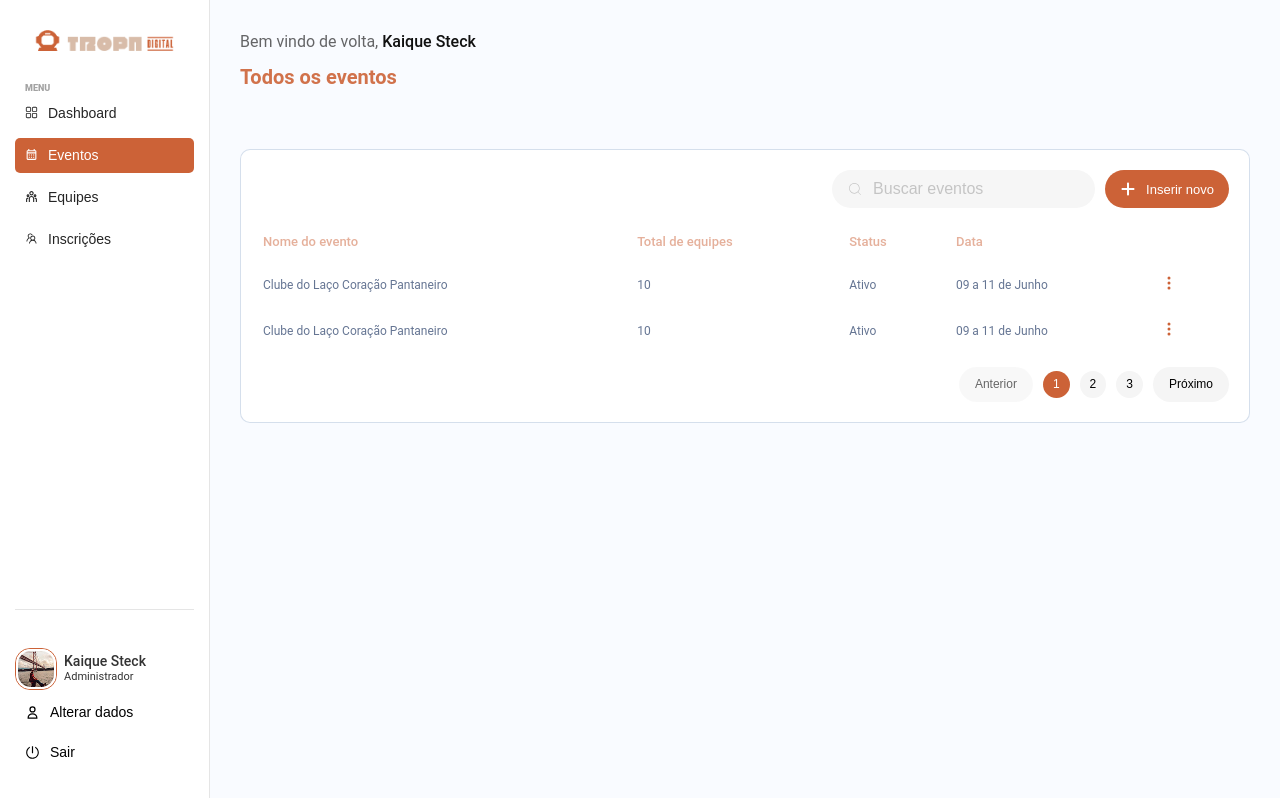
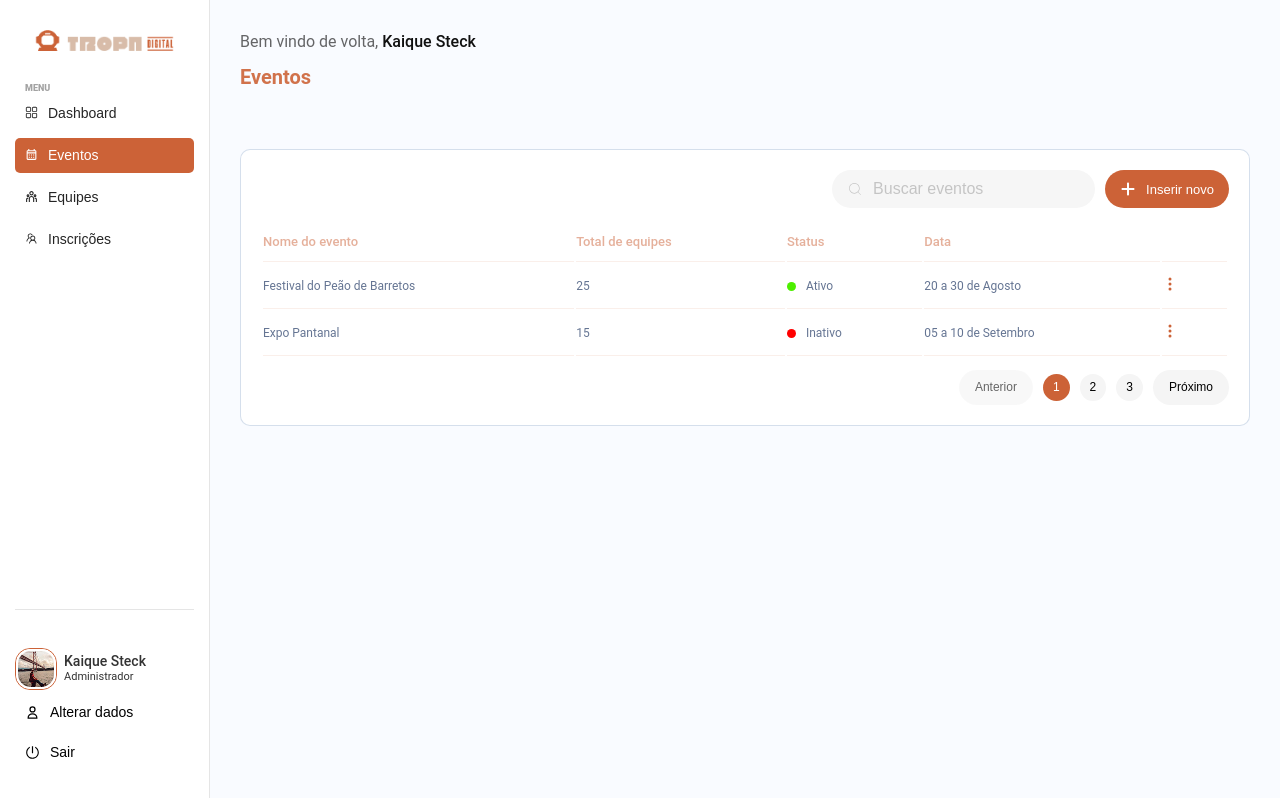
Before and after one commit to Breno-Mateus/tropa_digital, a React (Vite) app: page /workspace in a window 1280 px wide. Built offline with nearby package versions, Linux system fonts and the light colour scheme; sample sign-in values are in the browser's storage.

Commit message:
feat: update dynamic content rendering in Workspace page

```diff
--- a/src/components/cardContent/cardContent.tsx
+++ b/src/components/cardContent/cardContent.tsx
@@ -15,6 +15,7 @@ import { events } from "../../data/events";
 
 const CardContent = () => {
   const {
+    currentItems,
     currentPage,
     totalPages,
     goToPage,
@@ -36,7 +37,7 @@ const CardContent = () => {
         </AddEventButton>
       </CardActions>
 
-      <Table />
+      <Table currentItems={currentItems}/>
 
       <PaginationControls
         currentPage={currentPage}
--- a/src/components/mainView/mainView.tsx
+++ b/src/components/mainView/mainView.tsx
@@ -4,7 +4,7 @@ import {
   DescriptionText,
   HighlightText,
   PageTitle,
-  ContentSection
+  ContentSection,
 } from "./style";
 import { useSectionStore } from "../../store/sectionStore";
 import CardContent from "../cardContent/cardContent";
@@ -12,16 +12,13 @@ import CardContent from "../cardContent/cardContent";
 const MainView = () => {
   const { selectedSection } = useSectionStore();
 
-  const title =
-    selectedSection === "Eventos" ? "Todos os eventos" : selectedSection;
-
   return (
     <MainContent>
       <PageHeader>
         <DescriptionText>
           Bem vindo de volta, <HighlightText>Kaique Steck</HighlightText>
         </DescriptionText>
-        <PageTitle>{title}</PageTitle>
+        <PageTitle>{selectedSection}</PageTitle>
       </PageHeader>
 
       <ContentSection>
--- a/src/components/table/style.ts
+++ b/src/components/table/style.ts
@@ -1,33 +1,24 @@
 import styled from "styled-components";
 
-export const EventsTable = styled.table`
+export const EventsTable = styled.table``;
 
-`
+export const TableHeader = styled.thead``;
 
-export const TableHeader = styled.thead`
-
-`
-
-export const HeaderRow = styled.tr`
-
-`
+export const HeaderRow = styled.tr``;
 
 export const HeaderCell = styled.th`
   text-align: start;
   font-size: 13px;
   font-weight: 500;
-  color: #CC623780;
+  color: #cc623780;
+  border-bottom: 1px solid #cc62371a;
   line-height: 15px;
   padding: 12px 20px 12px 0px;
-`
+`;
 
-export const TableBody = styled.tbody`
+export const TableBody = styled.tbody``;
 
-`
-
-export const BodyRow = styled.tr`
-
-`
+export const BodyRow = styled.tr``;
 
 export const BodyCell = styled.td`
   text-align: start;
@@ -36,4 +27,19 @@ export const BodyCell = styled.td`
   line-height: 15px;
   color: #657593;
   padding: 12px 20px 12px 0px;
-`
+  border-bottom: 1px solid #cc62371a;
+`;
+
+export const ContainerStatus = styled.div`
+  display: flex;
+  align-items: center;
+  gap: 10px;
+`;
+
+export const CircleStatus = styled.div<{ status: string }>`
+  width: 9px;
+  height: 9px;
+  border-radius: 50%;
+  border: none;
+  background-color: ${({ status }) => (status === "Ativo" ? "#4def00" : "red")};
+`;
--- a/src/components/table/table.tsx
+++ b/src/components/table/table.tsx
@@ -6,15 +6,13 @@ import {
   TableBody,
   BodyRow,
   BodyCell,
+  ContainerStatus,
+  CircleStatus
 } from "./style";
 import { BsThreeDotsVertical } from "react-icons/bs";
-import { events } from "../../data/events";
-import { usePagination } from "../../hooks/usePagination";
+import type { TableProps } from "./type";
 
-const Table = () => {
-
-  const { currentItems } = usePagination(events, 2);
-
+const Table = ({ currentItems } : TableProps) => {
   return (
     <EventsTable>
       <TableHeader>
@@ -32,7 +30,12 @@ const Table = () => {
           <BodyRow key={event.id}>
             <BodyCell>{event.name}</BodyCell>
             <BodyCell>{event.total}</BodyCell>
-            <BodyCell>{event.status}</BodyCell>
+            <BodyCell>
+              <ContainerStatus>
+                <CircleStatus status={event.status}/>
+                {event.status}
+              </ContainerStatus>
+            </BodyCell>
             <BodyCell>{event.date}</BodyCell>
             <BodyCell>
               <BsThreeDotsVertical size={16} color="#CC6237" />
--- /dev/null
+++ b/src/components/table/type.ts
@@ -0,0 +1,5 @@
+import type { EventItem } from "../../data/events";
+
+export interface TableProps {
+  currentItems: EventItem[];
+}
--- a/src/data/events.ts
+++ b/src/data/events.ts
@@ -6,12 +6,47 @@ export interface EventItem {
   date: string;
 }
 
-
 export const events: EventItem[] = [
-  { id: 1, name: "Clube do Laço Coração Pantaneiro", total: "10", status: "Ativo", date: "09 a 11 de Junho" },
-  { id: 2, name: "Clube do Laço Coração Pantaneiro", total: "10", status: "Ativo", date: "09 a 11 de Junho" },
-  { id: 3, name: "Clube do Laço Coração Pantaneiro", total: "10", status: "Ativo", date: "09 a 11 de Junho" },
-  { id: 4, name: "Clube do Laço Coração Pantaneiro", total: "10", status: "Ativo", date: "09 a 11 de Junho"},
-  { id: 5, name: "Clube do Laço Coração Pantaneiro", total: "10", status: "Ativo", date: "09 a 11 de Junho"},
-  { id: 6, name: "Clube do Laço Coração Pantaneiro", total: "10", status: "Ativo", date: "09 a 11 de Junho"}
+  {
+    id: 1,
+    name: "Festival do Peão de Barretos",
+    total: "25",
+    status: "Ativo",
+    date: "20 a 30 de Agosto",
+  },
+  {
+    id: 2,
+    name: "Expo Pantanal",
+    total: "15",
+    status: "Inativo",
+    date: "05 a 10 de Setembro",
+  },
+  {
+    id: 3,
+    name: "Rodeio Internacional de Cuiabá",
+    total: "30",
+    status: "Ativo",
+    date: "12 a 15 de Outubro",
+  },
+  {
+    id: 4,
+    name: "Arraial do Povo",
+    total: "8",
+    status: "Ativo",
+    date: "01 a 06 de Julho",
+  },
+  {
+    id: 5,
+    name: "Festa do Divino Espírito Santo",
+    total: "12",
+    status: "Inativo",
+    date: "20 a 25 de Maio",
+  },
+  {
+    id: 6,
+    name: "Encontro Nacional de Colecionadores",
+    total: "50",
+    status: "Ativo",
+    date: "10 a 12 de Novembro",
+  },
 ];
```
